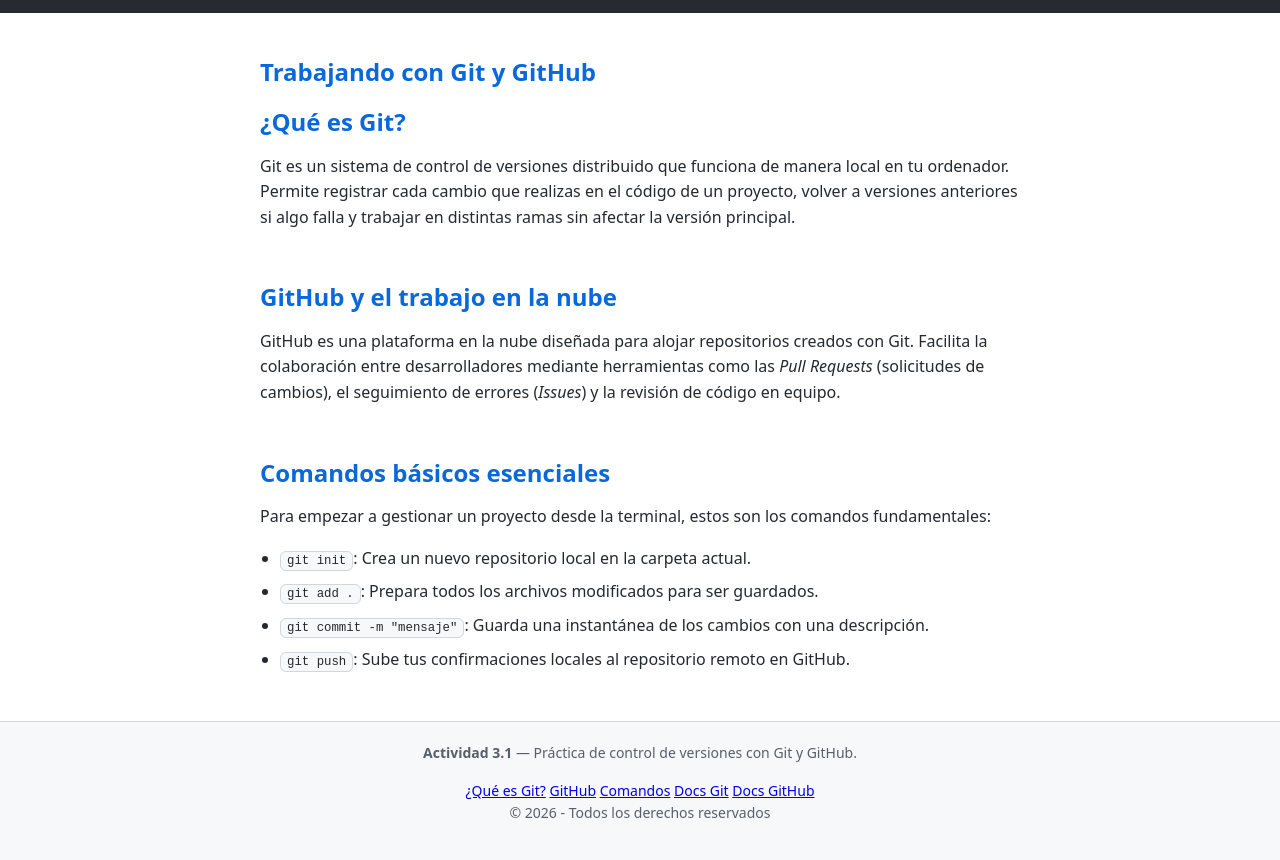
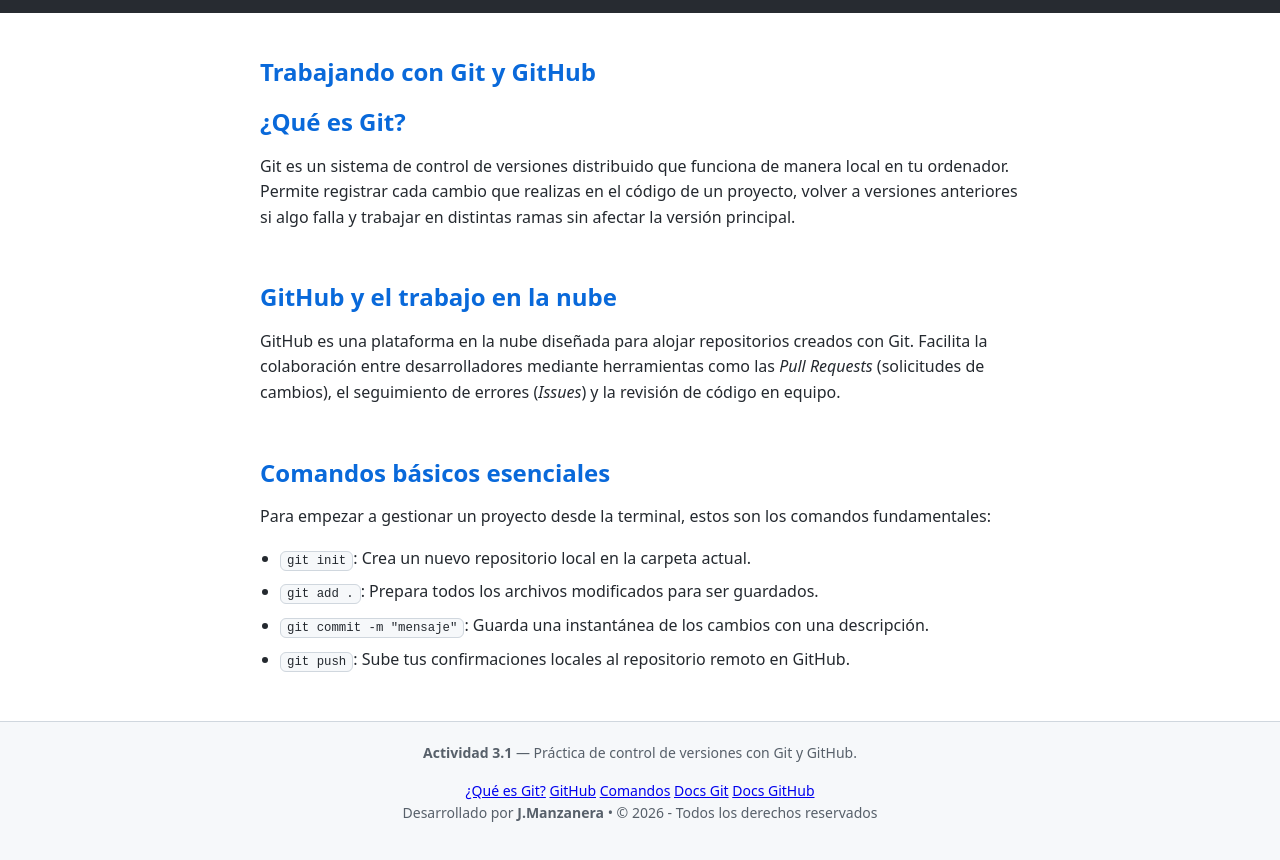
Before and after one commit to jmanzanera-edu/Proyecto-Web-JuMaBa2627, a plain HTML site: page index.html in a window 1280 px wide. Shown: the part 96-956 px from the top of the page. Drawn offline with Linux system fonts and the light colour scheme.

Commit message:
Añado autor al footer

```diff
--- a/index.html
+++ b/index.html
@@ -71,11 +71,8 @@
                 <a href="https://github.com" target="_blank" rel="noopener">Docs GitHub</a>
             </div>
         </div>
-        <p class="copyright">&copy; 2026 - Todos los derechos reservados</p>
+        <p class="copyright">Desarrollado por <strong>J.Manzanera</strong> &bull; &copy; 2026 - Todos los derechos reservados</p>
     </footer>
-
-
-
 </body>
 
 </html>
```
